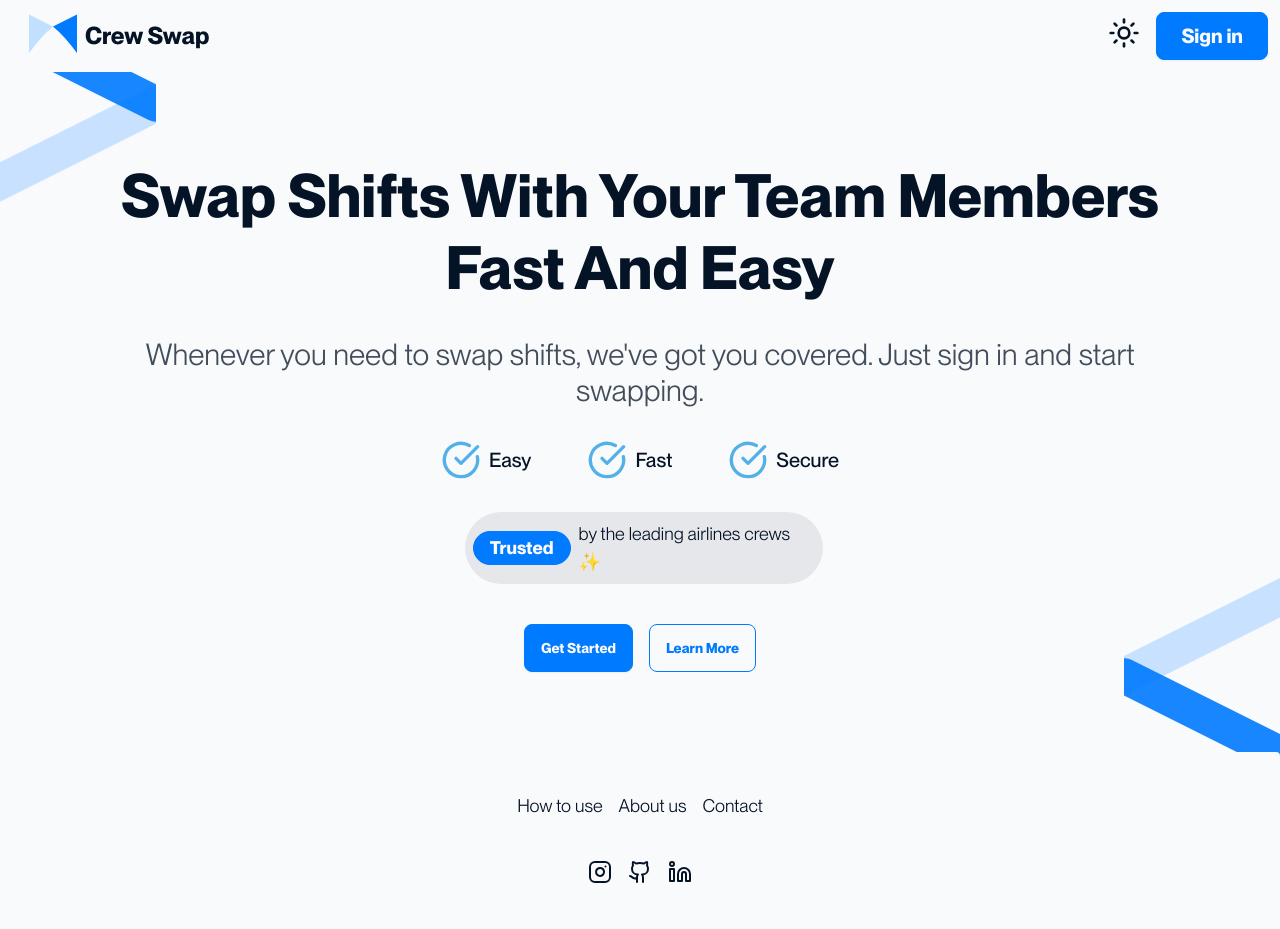
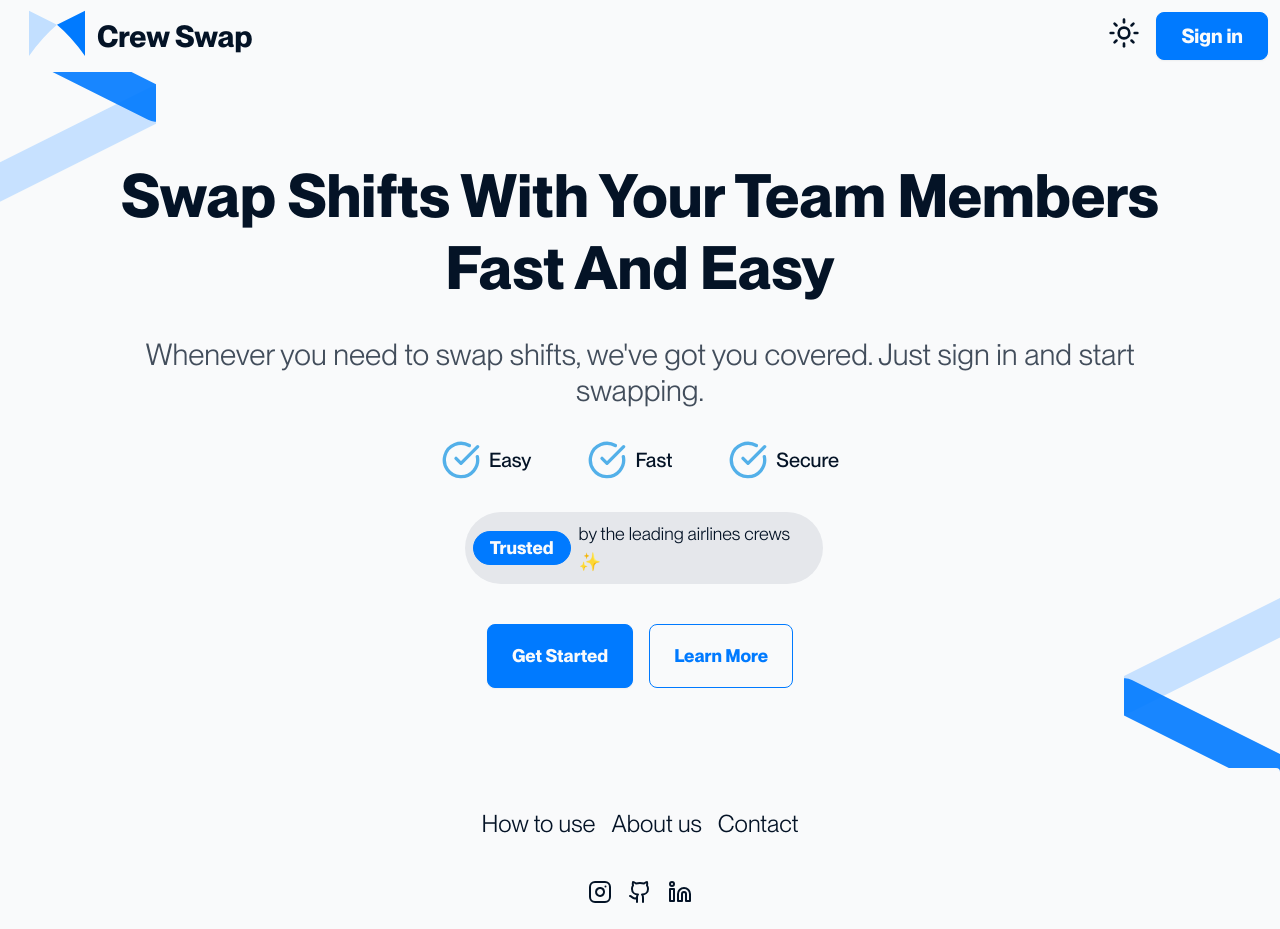
Before and after one commit to LofftApp/crew-swaps-web, a React (Vite) app: page / in a window 1280 px wide. Shown: the top 929 px of the page. Built offline with nearby package versions, Linux system fonts and the light colour scheme.

Commit message:
responsiveness landing page

```diff
--- a/src/components/FooterLandingPage.tsx
+++ b/src/components/FooterLandingPage.tsx
@@ -21,13 +21,13 @@ function FooterLandingPage() {
     <footer className="footer footer-center rounded bg-base-100 p-10 text-lg text-base-content">
       <nav className="grid grid-flow-col gap-4">
         {routes.map((route) => (
-          <Link key={route.to} to={`/${route.to}`} className="link-hover link">
+          <Link key={route.to} to={`/${route.to}`} className="link-hover link lg:text-2xl">
             {route.label}
           </Link>
         ))}
       </nav>
       <nav>
-        <div className="grid grid-flow-col gap-4">
+        <div className="grid grid-flow-col gap-4 text-base">
           <Link to="/">
             <Instagram />
           </Link>
--- a/src/components/Logo.tsx
+++ b/src/components/Logo.tsx
@@ -1,8 +1,8 @@
 function Logo() {
   return (
-    <div className="btn btn-ghost flex flex-nowrap gap-2 text-xl font-bold text-base-content hover:scale-105 lg:text-2xl">
+    <div className="btn btn-ghost flex flex-nowrap gap-2 lg:gap-3 text-xl md:text-2xl font-bold text-base-content hover:scale-105 lg:text-2xl xl:text-3xl">
       <svg
-        className="h-8 w-8 lg:h-12 lg:w-12"
+        className="h-8 w-8 lg:h-12 lg:w-12 xl:h-14 xl:w-14"
         width="100%"
         height="100%"
         viewBox="0 0 100 100"
--- /dev/null
+++ b/src/components/TrustedBadge.tsx
@@ -0,0 +1,12 @@
+function TrustedBadge() {
+  return (
+    <div className="xs:w-[85%] ml-2 flex w-full items-center justify-center gap-2 rounded-full bg-base-300 p-2 text-sm sm:max-w-[50%] md:max-w-[55%] md:text-base lg:max-w-[35%] xl:max-w-[32%] xl:text-lg 2xl:max-w-[29%] 2xl:text-xl">
+    <div className="badge badge-primary p-4 text-sm font-semibold md:text-base xl:text-lg 2xl:text-xl">
+      Trusted
+    </div>
+    <p className="">by the leading airlines crews ✨</p>
+  </div>
+  )
+}
+
+export default TrustedBadge
--- a/src/pages/home/LandingPage.tsx
+++ b/src/pages/home/LandingPage.tsx
@@ -1,7 +1,9 @@
+import { Link } from "react-router";
 import BgImage from "../../components/BgImage";
 import Feature from "../../components/Feature";
 import FooterLandingPage from "../../components/FooterLandingPage";
 import NavbarHomepage from "../../components/NavbarLandingPage";
+import TrustedBadge from "../../components/TrustedBadge";
 
 function LandingPage() {
   return (
@@ -27,16 +29,14 @@ function LandingPage() {
           <Feature name="Fast" />
           <Feature name="Secure" />
         </div>
-        <div className="xs:w-[85%] ml-2 flex w-full items-center justify-center gap-2 rounded-full bg-base-300 p-2 text-sm sm:max-w-[50%] md:max-w-[55%] md:text-base lg:max-w-[35%] xl:max-w-[32%] xl:text-lg 2xl:max-w-[29%] 2xl:text-xl">
-          <div className="badge badge-primary p-4 text-sm font-semibold md:text-base xl:text-lg 2xl:text-xl">
-            Trusted
-          </div>
-          <p className="">by the leading airlines crews ✨</p>
-        </div>
-
+        <TrustedBadge />
         <div className="mt-2 flex items-center gap-4">
-          <button className="btn btn-primary">Get Started</button>
-          <button className="btn btn-outline btn-primary">Learn More</button>
+          <Link to="/signin" className="btn btn-primary xl:btn-lg">
+            Get Started
+          </Link>
+          <Link to="/" className="btn btn-outline btn-primary xl:btn-lg">
+            Learn More
+          </Link>
         </div>
       </div>
 
```
